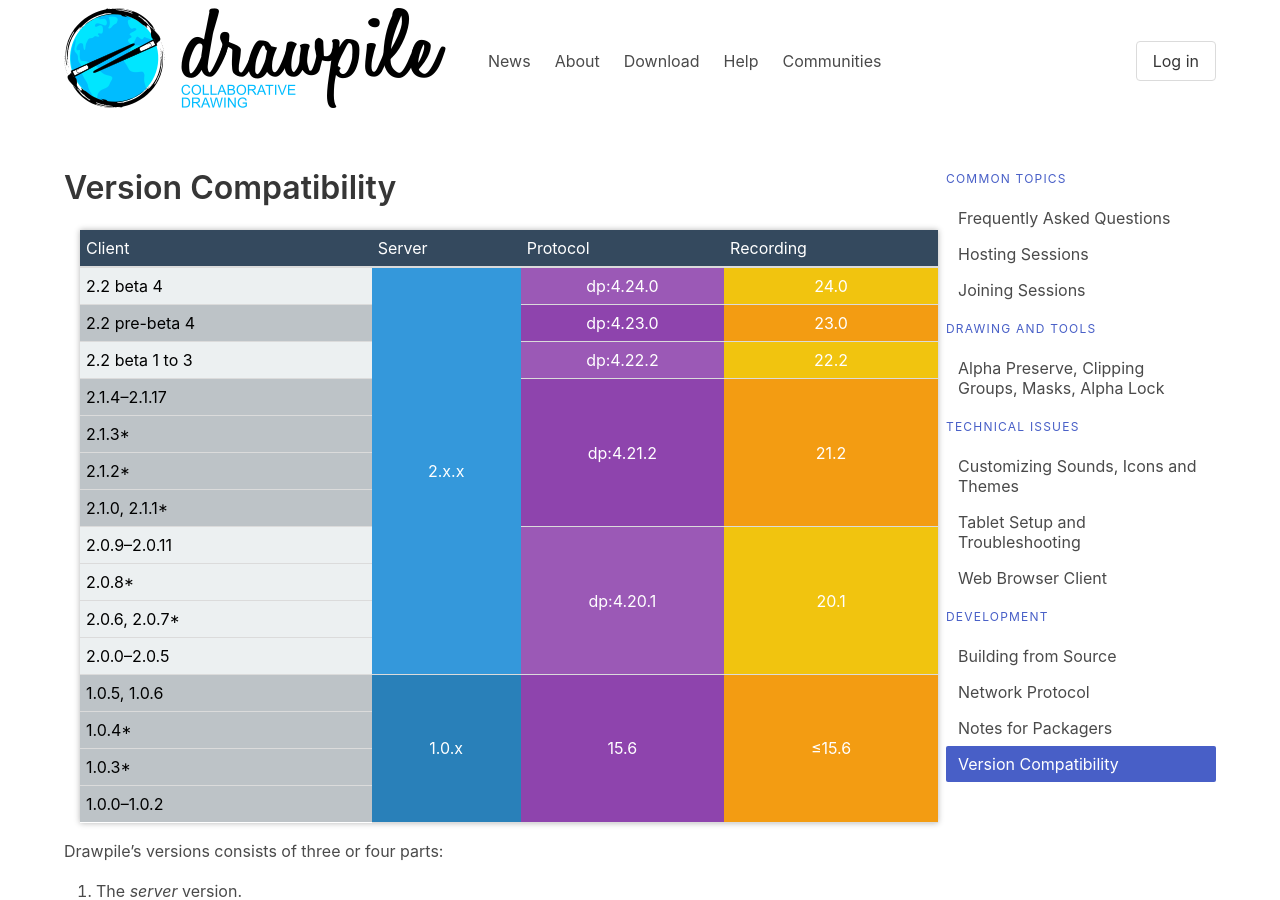
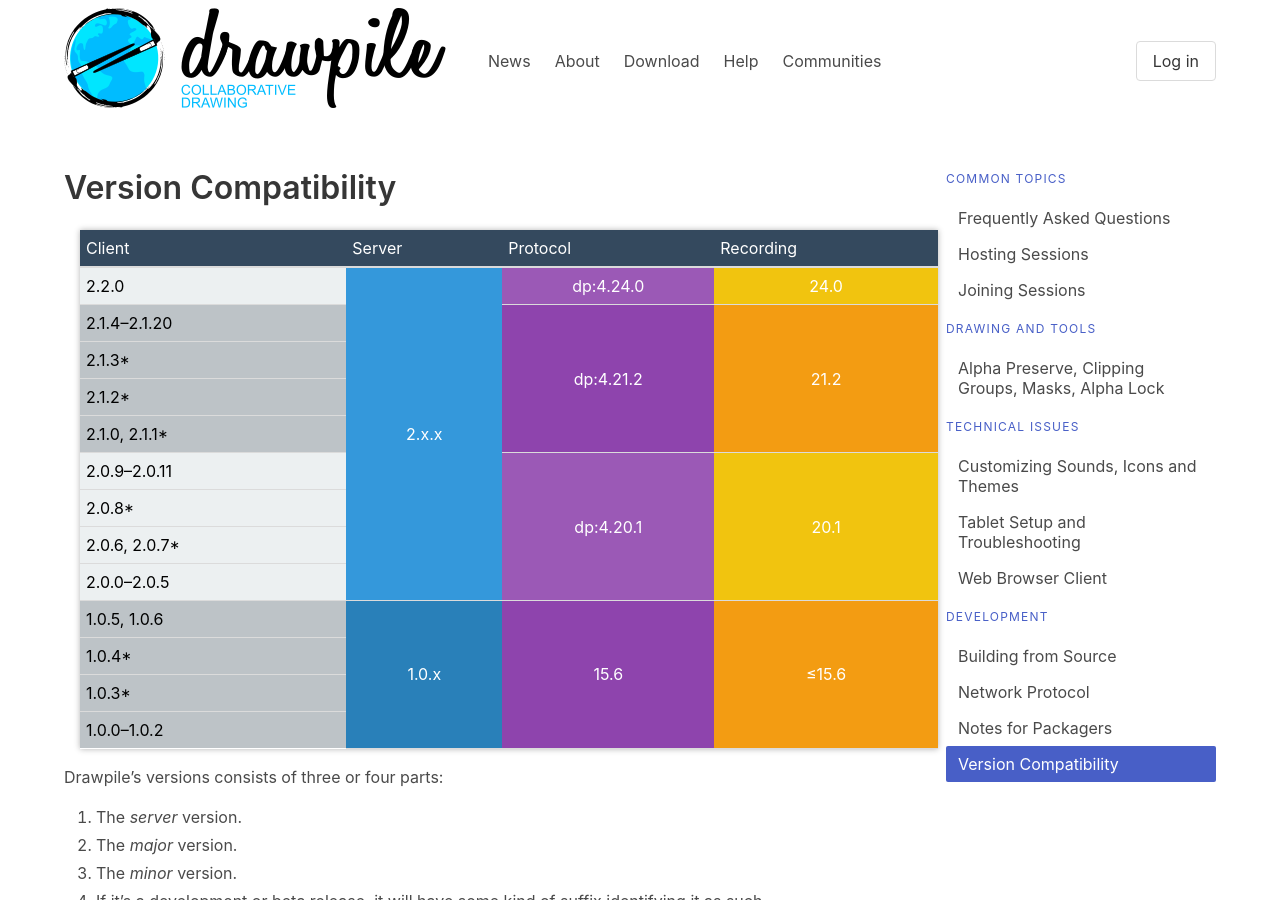
Before and after one commit to drawpile/drawpile.github.io, a Jekyll site: the page built from help/development/versioncompatibility.markdown, in a window 1280 px wide and 900 px high. Built offline with Jekyll 4.4.1, drawn with Linux system fonts in a browser that asks for light colours.

Commit message:
Update version compatibility for 2.2.0
Removing the beta guff, since it's no longer relevant.

```diff
--- a/help/development/versioncompatibility.markdown
+++ b/help/development/versioncompatibility.markdown
@@ -17,23 +17,13 @@
     </thead>
     <tbody>
         <tr class="version-group even">
-            <td>2.2 beta 4</td>
-            <td class="srv even" rowspan=11>2.x.x</td>
+            <td>2.2.0</td>
+            <td class="srv even" rowspan=9>2.x.x</td>
             <td class="proto">dp:4.24.0</td>
             <td class="rec even">24.0</td>
         </tr>
         <tr class="version-group odd">
-            <td>2.2 pre-beta 4</td>
-            <td class="proto">dp:4.23.0</td>
-            <td class="rec even">23.0</td>
-        </tr>
-        <tr class="version-group even">
-            <td>2.2 beta 1 to 3</td>
-            <td class="proto">dp:4.22.2</td>
-            <td class="rec even">22.2</td>
-        </tr>
-        <tr class="version-group odd">
-            <td>2.1.4&ndash;2.1.17</td>
+            <td>2.1.4&ndash;2.1.20</td>
             <td class="proto" rowspan=4>dp:4.21.2</td>
             <td class="rec even" rowspan=4>21.2</td>
         </tr>
```
